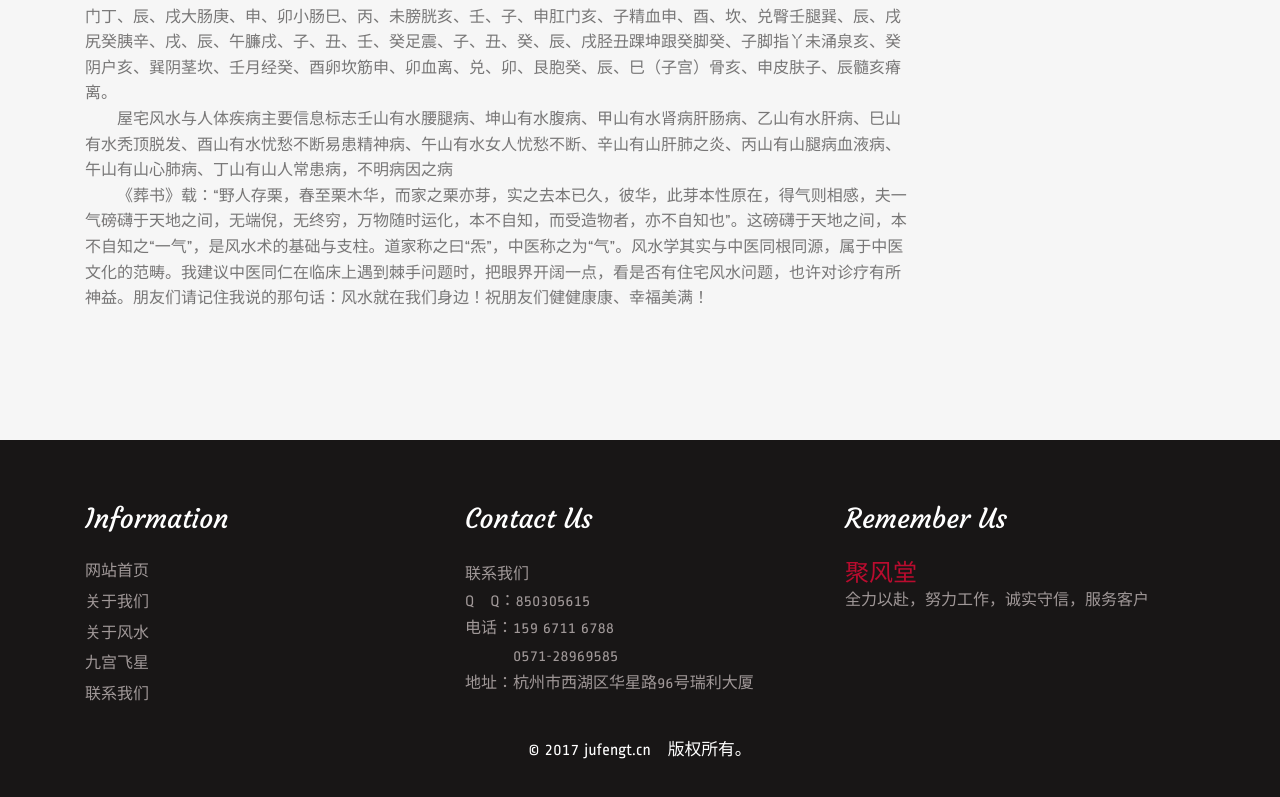
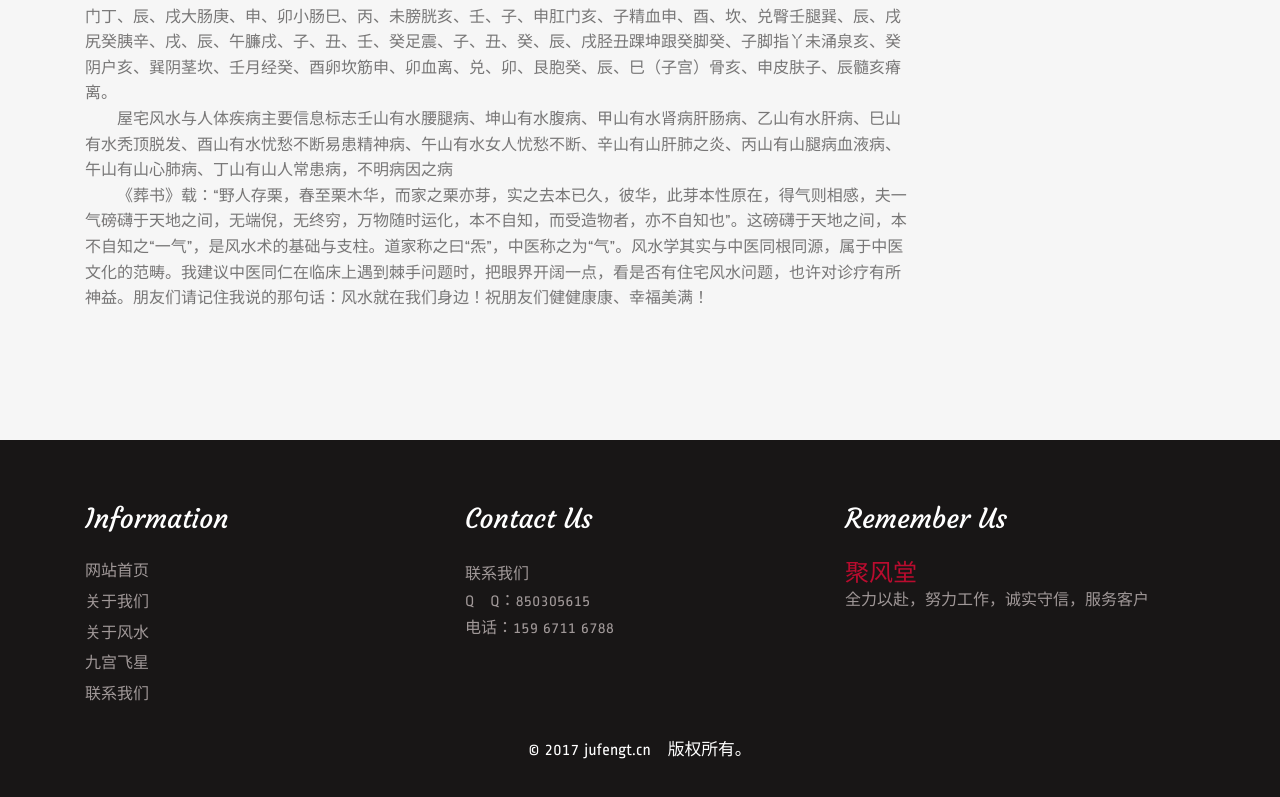
Before and after one commit to lunxs/fitmt, a plain HTML site: page single2.html in a window 1280 px wide. Shown: the part 1549-2346 px from the top of the page. Drawn offline with Linux system fonts and the light colour scheme.

Commit message:
Update single2.html

```diff
--- a/single2.html
+++ b/single2.html
@@ -172,8 +172,6 @@
 				<p><a href="contact.html">联系我们</a></p>
 				<p>Q&emsp;Q：850305615</p>
 				<p>电话：159 6711 6788</p>
-				<p>&emsp;&emsp;&emsp;0571-28969585</p>
-				<p>地址：杭州市西湖区华星路96号瑞利大厦</p>
 			</div>
 			<div class="col-md-4 footer-grid">
 				<h3>Remember Us</h3>
```
